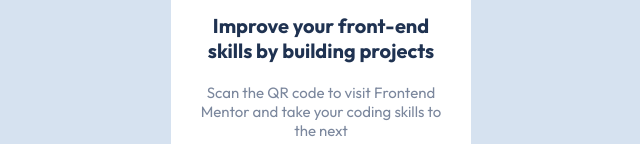
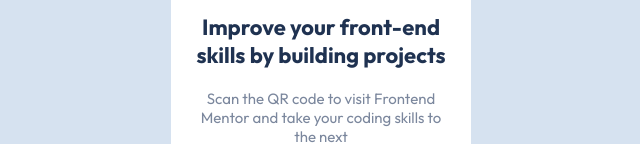
Before and after one commit to hgutierrez1/qr-card-project, a plain HTML site: page index.html in a window 1280 px wide. Shown: the part 386-530 px from the top of the page, without its empty margins (319-959 px from the left). Drawn offline with Linux system fonts and the light colour scheme.

Commit message:
Attempt to correct the observations made to the project

```diff
--- a/index.html
+++ b/index.html
@@ -35,13 +35,14 @@
         margin-bottom: 16px;
 
      }
-     .content p{
+     .content p ,
+     .content h1{
         margin: 0 24px;
         text-align: center;
 
      }
-     .content p:nth-child(2){
-        font-size: 20px;
+     .content h1:nth-child(2){
+         font-size: 22px;
         font-weight: 700;
         color: hsl(218, 44%, 22%);
      }
@@ -54,10 +55,10 @@
     </style>
 </head>
 <body>
-    <div class="total-container">
+    <div role="main" class="total-container">
         <section class="content">
-                <img src="https://iili.io/HGGd0qg.png" alt="qr-image">
-                <p>Improve your front-end skills by building projects</p>
+                <img role="banner" src="https://iili.io/HGGd0qg.png" alt="qr-image">
+                <h1>Improve your front-end skills by building projects</h1>
                 <p>Scan the QR code to visit Frontend Mentor and take your coding skills to the next</p>
         </section>
     </div>
```
